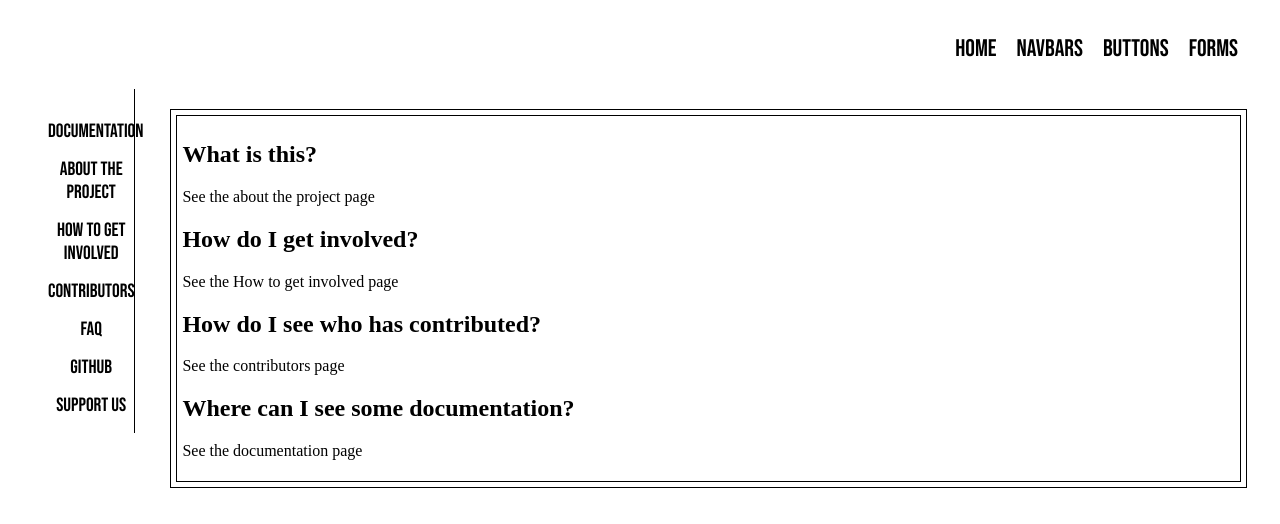
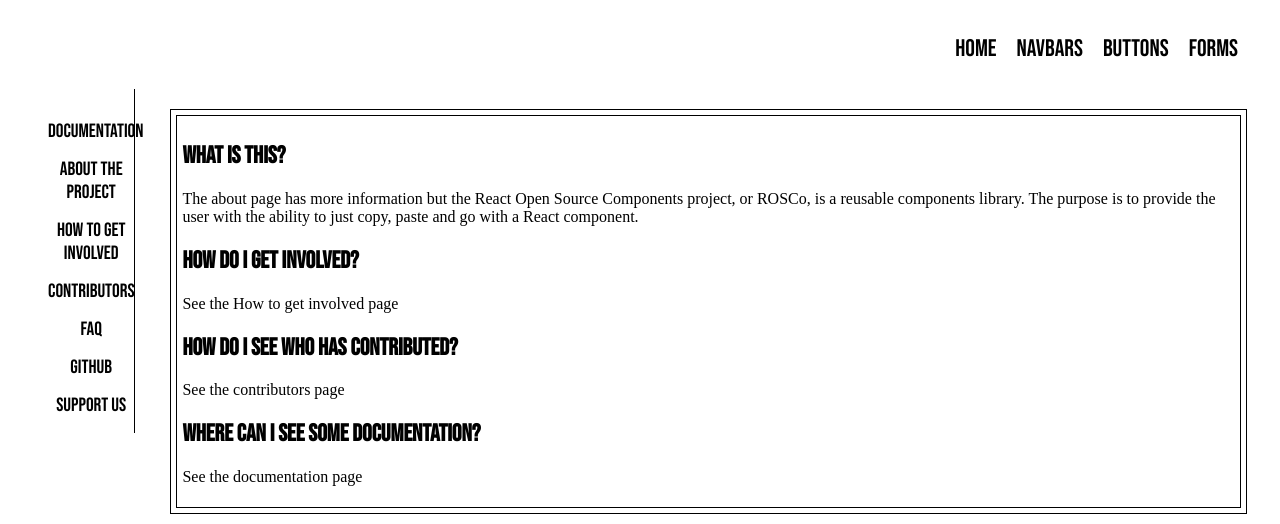
Before and after one commit to macktsawyer/rosco-project, a React (Create React App) app: page /FAQ in a window 1280 px wide. Shown: the top 524 px of the page. Built offline with nearby package versions, Linux system fonts and the light colour scheme.

Commit message:
Styling on FAQ page

```diff
--- a/src/Components/FAQ.js
+++ b/src/Components/FAQ.js
@@ -21,13 +21,13 @@ const FAQ = () => {
             </SideNav>
             <StyledContainer>
                 <ContentStyled>
-                    <h2>What is this?</h2>
-                    <p>See the about the project page</p>
-                    <h2>How do I get involved?</h2>
+                    <h2 style={{fontFamily: "'Bebas Neue', cursive"}}>What is this?</h2>
+                    <p>The about page has more information but the React Open Source Components project, or ROSCo, is a reusable components library. The purpose is to provide the user with the ability to just copy, paste and go with a React component.</p>
+                    <h2 style={{fontFamily: "'Bebas Neue', cursive"}}>How do I get involved?</h2>
                     <p>See the How to get involved page</p>
-                    <h2>How do I see who has contributed?</h2>
+                    <h2 style={{fontFamily: "'Bebas Neue', cursive"}}>How do I see who has contributed?</h2>
                     <p>See the contributors page</p>
-                    <h2>Where can I see some documentation?</h2>
+                    <h2 style={{fontFamily: "'Bebas Neue', cursive"}}>Where can I see some documentation?</h2>
                     <p>See the documentation page</p>
                 </ContentStyled>
             </StyledContainer>
```
